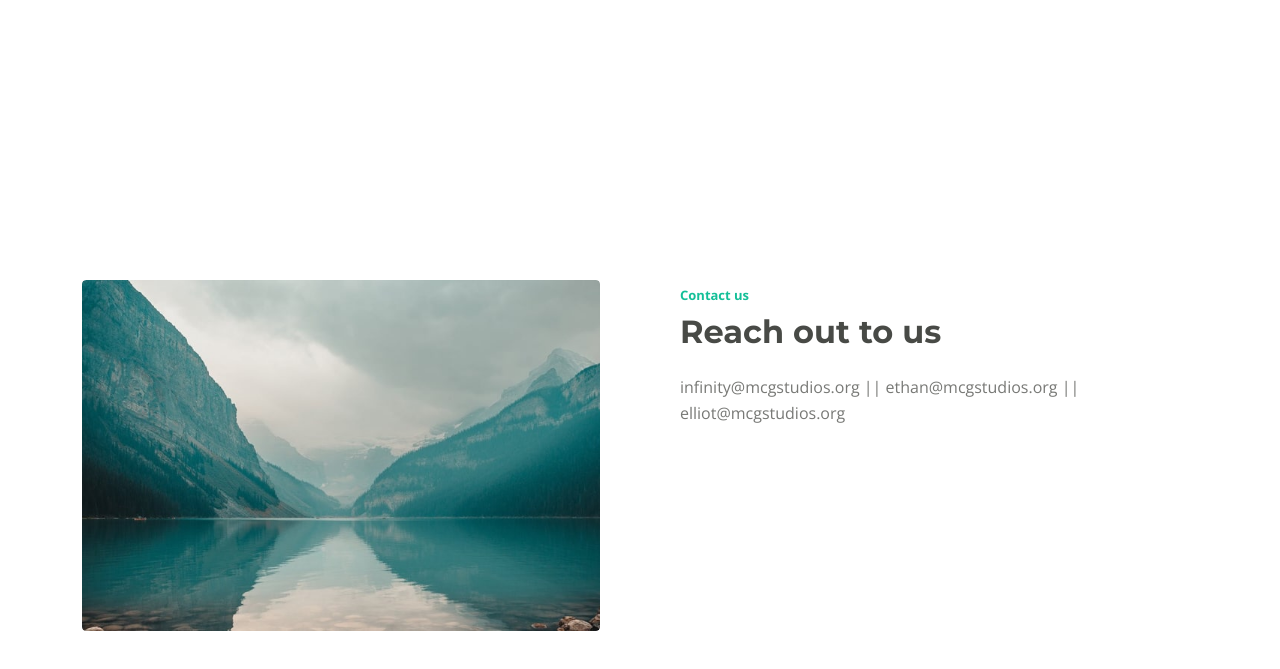
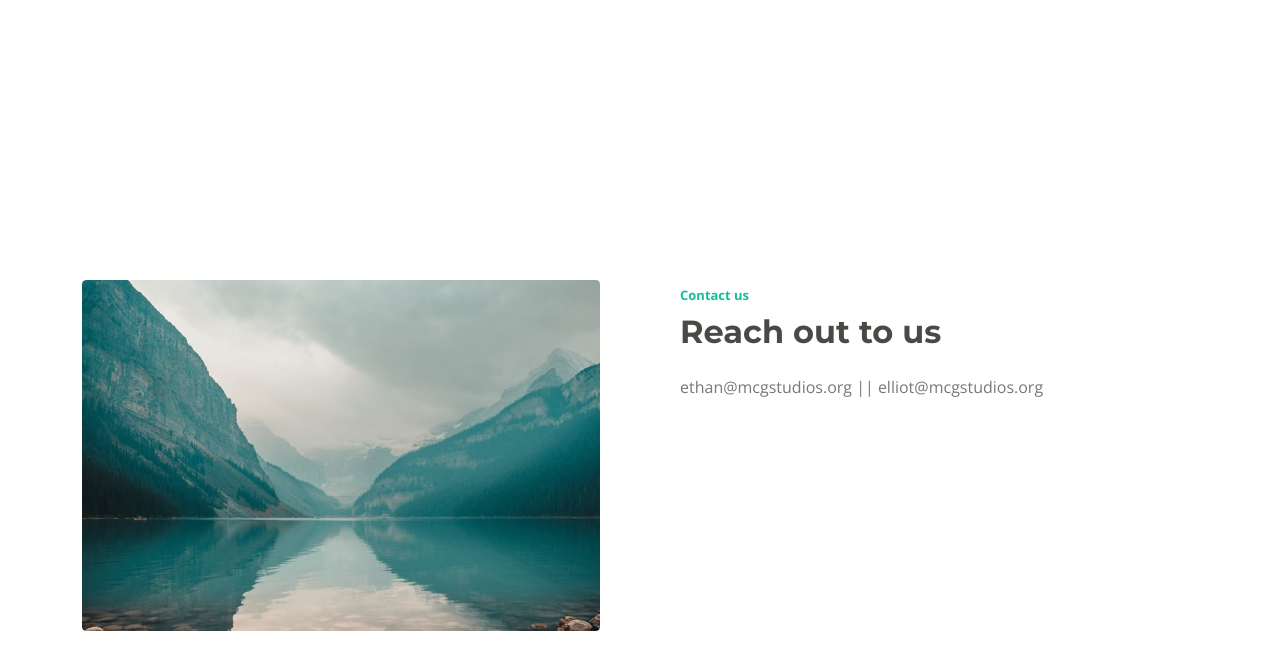
Before and after one commit to EthanGrayMcG/mcguinnessinfinity, a plain HTML site: page index.html in a window 1280 px wide. Shown: the part 2241-2910 px from the top of the page. Drawn offline with nearby package versions, Linux system fonts and the light colour scheme.

Commit message:
chnaged emails on contact section

```diff
--- a/index.html
+++ b/index.html
@@ -283,7 +283,7 @@
                         <div class="text-container">
                             <div class="section-title">Contact us</div>
                             <h2>Reach out to us</h2>
-                            <p>infinity@mcgstudios.org || ethan@mcgstudios.org || elliot@mcgstudios.org
+                            <p>ethan@mcgstudios.org || elliot@mcgstudios.org
                             </p>
                         </div> <!-- end of text-container -->
                     </div> <!-- end of col -->
```
